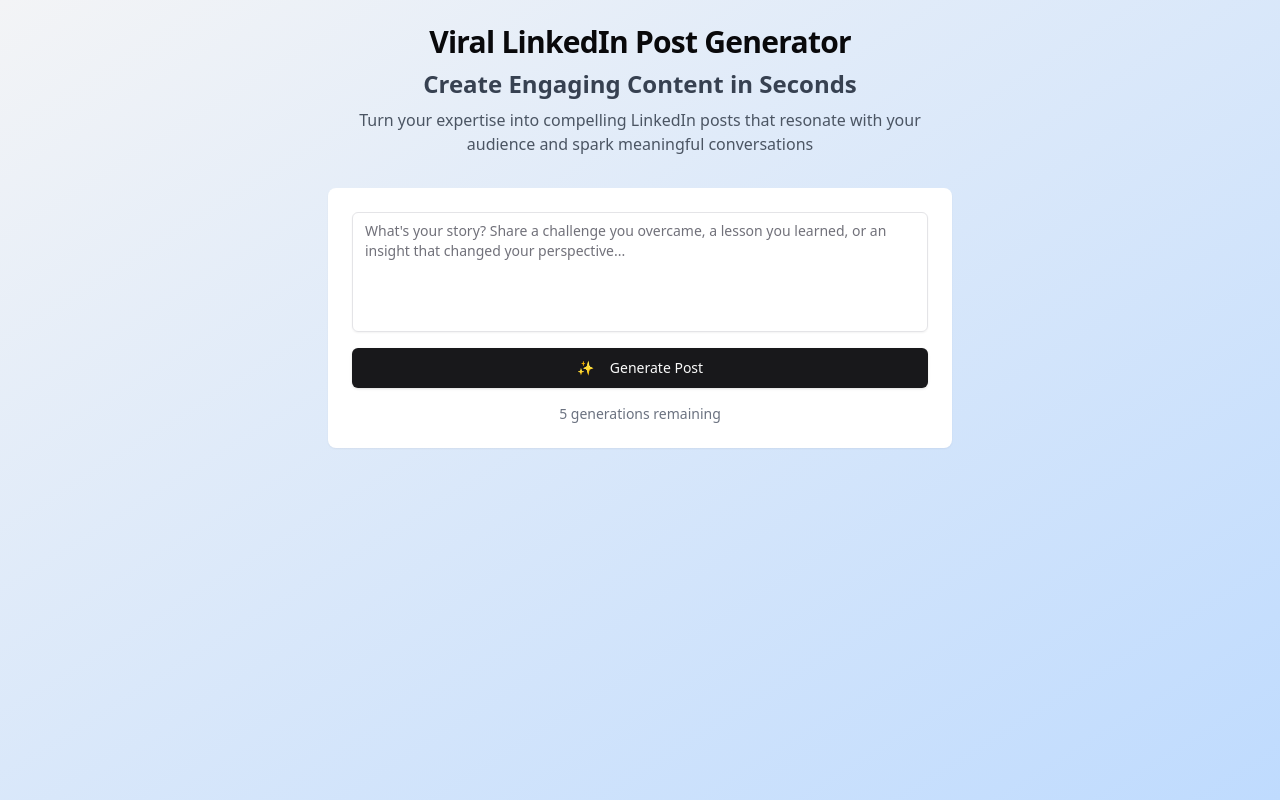
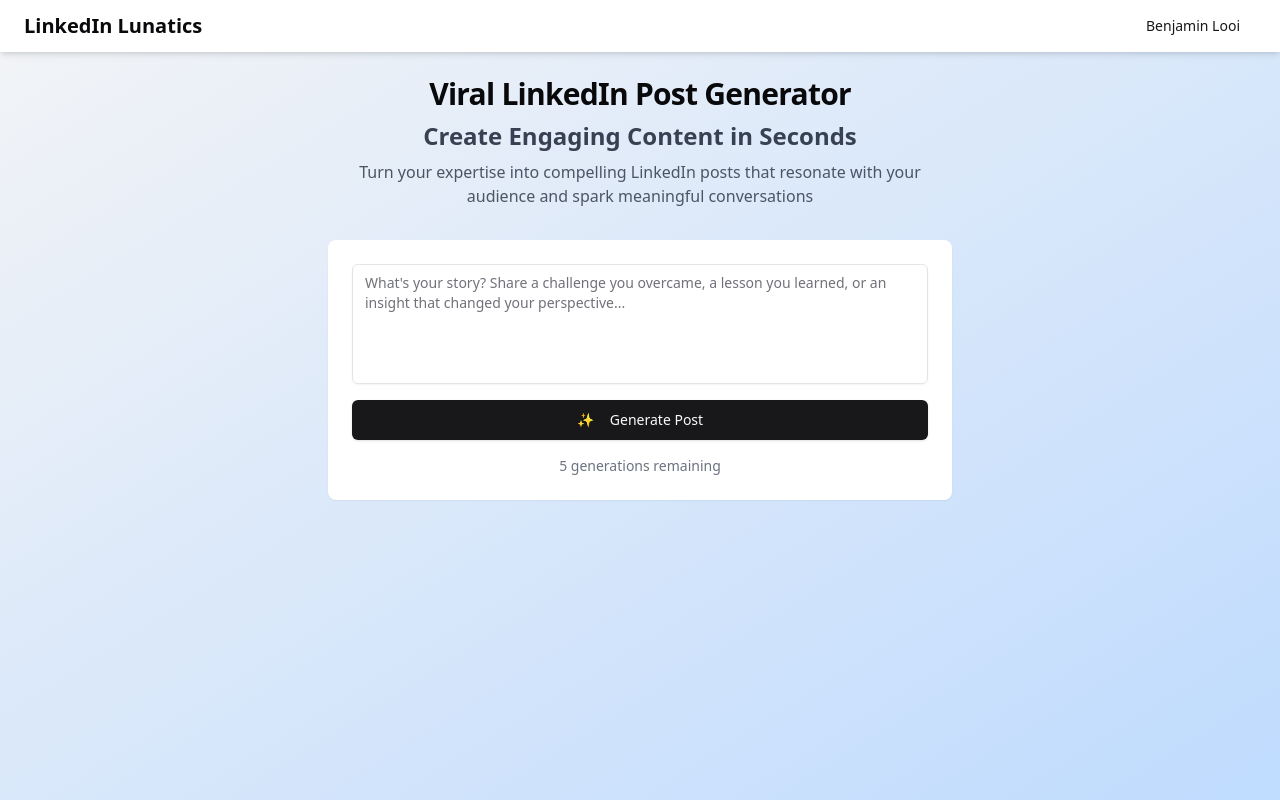
Before and after one commit to Benjaminlooi/linkedin-lunatics, a React (Vite) app in the folder apps/web/: page / in a window 1280 px wide. Built offline with nearby package versions, Linux system fonts and the light colour scheme.

Commit message:
Add header component to main application layout

```diff
--- a/apps/web/src/App.tsx
+++ b/apps/web/src/App.tsx
@@ -3,6 +3,8 @@
 import { Button } from "@/components/ui/button";
 import { Textarea } from "@/components/ui/textarea";
 import ReactMarkdown from "react-markdown";
+import Header from "@/components/header";
+
 function App() {
   const [content, setContent] = useState("");
   const [isLoading, setIsLoading] = useState(false);
@@ -46,6 +48,7 @@
     <div
       className="min-h-screen bg-gradient-to-br from-gray-100 to-blue-200"
     >
+      <Header />
       <div className="max-w-2xl mx-auto p-6 space-y-8">
         <div className="text-center space-y-2">
           <h1 className="text-3xl font-bold tracking-tight">
--- /dev/null
+++ b/apps/web/src/components/header.tsx
@@ -0,0 +1,25 @@
+import { Button } from "@/components/ui/button";
+import { cn } from "@/lib/utils";
+
+export default function Header() {
+  return (
+    <header className="w-full bg-white shadow-md">
+      <div className="container mx-auto flex items-center justify-between py-2 px-6">
+        {/* Logo / Brand Name */}
+        <div className="text-xl font-semibold">LinkedIn Lunatics</div>
+
+        {/* Navigation */}
+        {/* <nav className="hidden md:flex space-x-6">
+          <a href="#" className="text-gray-600 hover:text-gray-900">Home</a>
+          <a href="#" className="text-gray-600 hover:text-gray-900">About</a>
+          <a href="#" className="text-gray-600 hover:text-gray-900">Contact</a>
+        </nav> */}
+
+        {/* CTA Button */}
+        <Button variant="link" asChild>
+          <a href="https://benjaminlooi.dev">Benjamin Looi</a>
+        </Button>
+      </div>
+    </header>
+  );
+}
```
